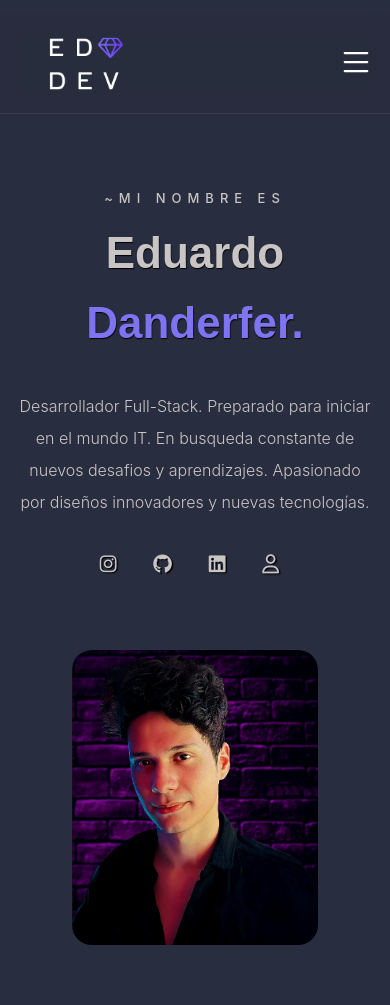
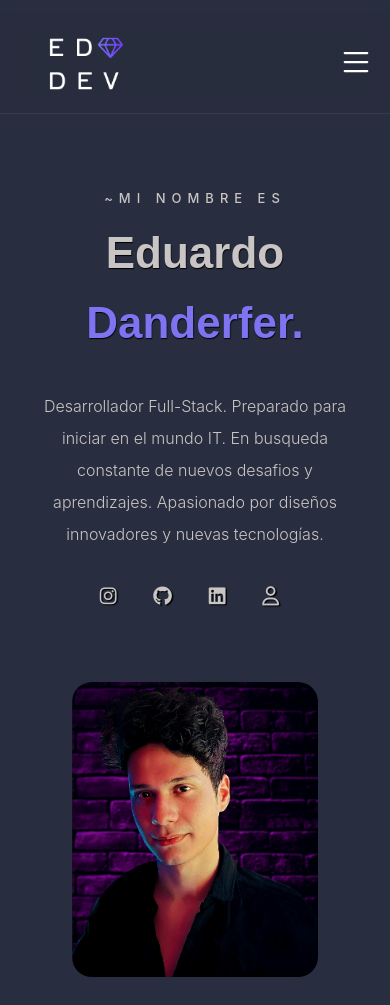
Before and after one commit to ByDiamondGod/ByDiamondGod.github.io, a plain HTML site: page index.html in a window 390 px wide. Shown: the top 1005 px of the page. Drawn offline with Linux system fonts and the light colour scheme.

Commit message:
general mantenience responsive v3

```diff
--- a/css/styles.css
+++ b/css/styles.css
@@ -1069,9 +1069,7 @@ footer {
 
   /*  introduction */
 
-  .container {
-    max-width: 100%;
-  }
+
 
   .introduction .container {
     margin-top: 4rem;
@@ -1124,6 +1122,11 @@ footer {
     line-height: 2.5rem;
   }
 
+  .introduction-name__p2 {
+    padding-left:1rem ;
+    padding-right:1rem ;
+  }
+
   .services__p {
     font-size: 0.9rem;
     width: auto;
@@ -1133,3 +1136,18 @@ footer {
     margin: 5rem 0 0;
   }
 }
+
+  @media screen and (max-width: 482px) {
+    .introduction-name__p2 {
+      width: 370px ;
+    }
+
+
+    }
+
+
+  @media screen and (max-width: 375px) {
+    .introduction-name__p2 {
+      width: 340px ;
+    }
+  }
```
